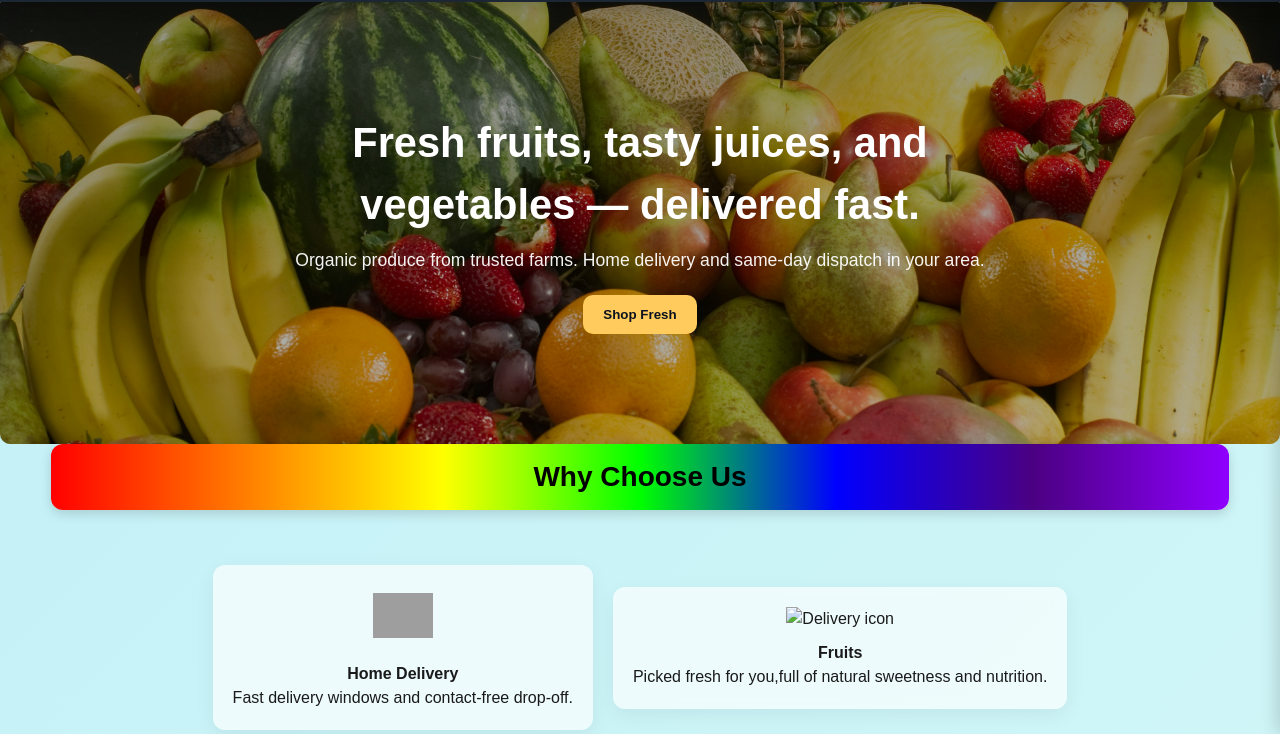
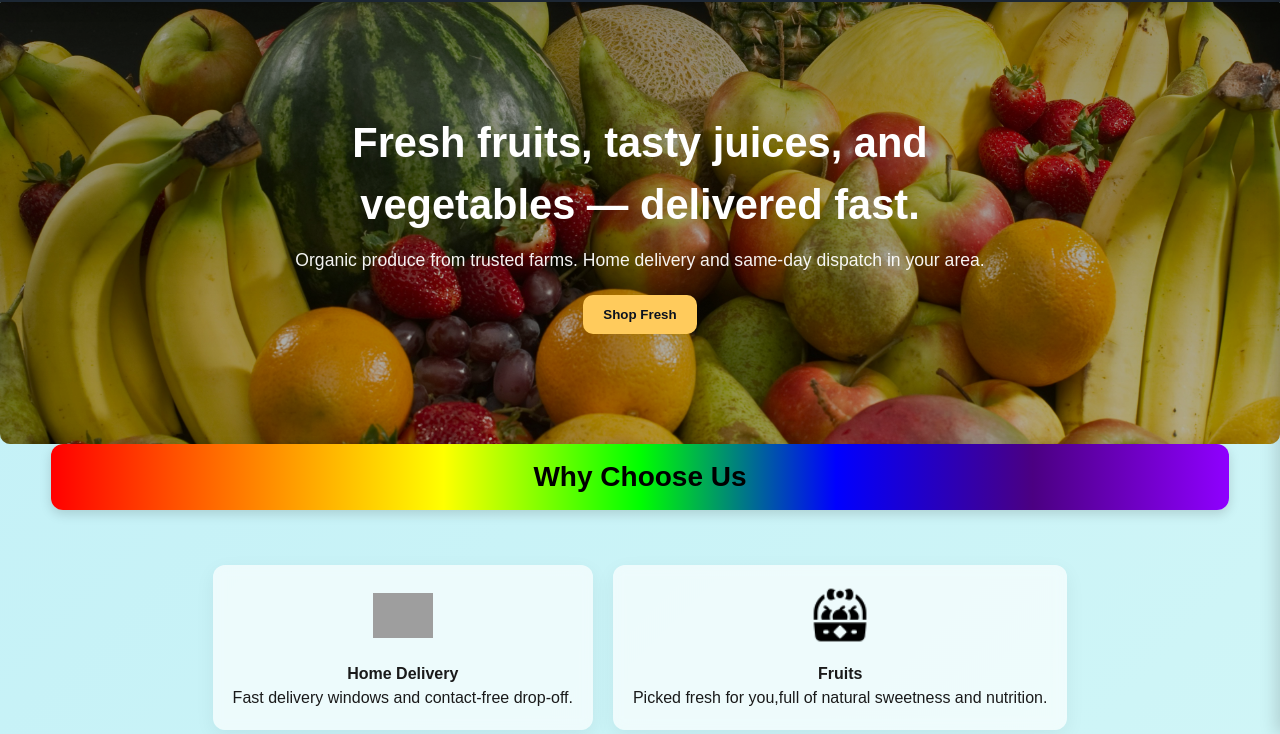
Before and after one commit to guptadeepak155/Ramji-Fruit-Veggie-Shop, a website: page index.html in a window 1280 px wide. Shown: the part 66-800 px from the top of the page. Drawn offline with Linux system fonts and the light colour scheme; grey boxes are pictures that could not be loaded; files whose address does not match are found by name.

Commit message:
Update index.html

```diff
--- a/index.html
+++ b/index.html
@@ -43,7 +43,7 @@
       <p class="muted">Fast delivery windows and contact-free drop-off.</p>
     </div>
     <div class="feature delivery">
-      <img src="fruits/icons8-fruits-50.png" alt="Delivery icon">
+      <img src="image/icons8-fruits-50.png" alt="Delivery icon">
       <h4>Fruits</h4>
       <p class="muted">Picked fresh for you,full of natural sweetness and nutrition.</p>
     </div>
```
